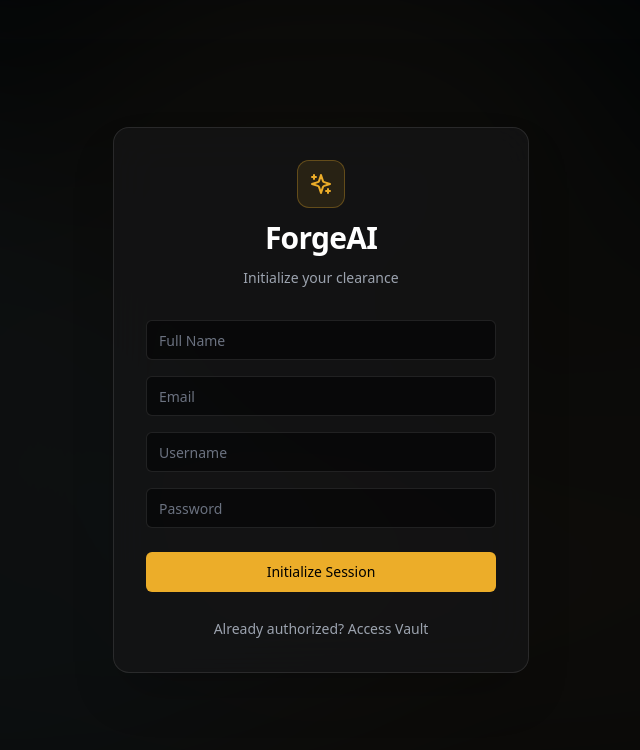
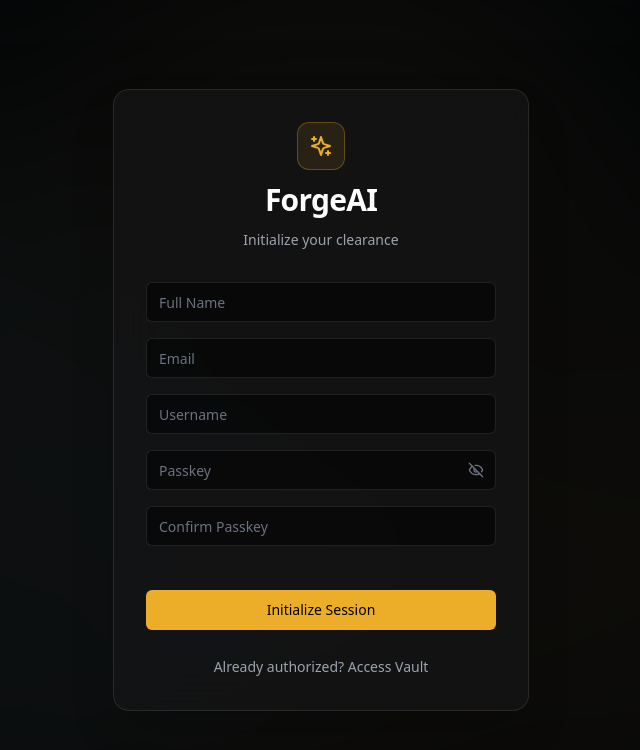
Before and after one commit to Forgingalex/forgeai, a Next.js app in the folder frontend/: page /login in a window 1280 px wide. Both pictures are taken after a click on the button "No clearance? Initialize here". Shown: the top 750 px of the page, without its empty margins (319-959 px from the left). Built offline with nearby package versions, Linux system fonts and the light colour scheme; no server answers.

Commit message:
feat: implement password visibility, confirmation, and recovery UI

```diff
--- a/frontend/app/login/page.tsx
+++ b/frontend/app/login/page.tsx
@@ -3,7 +3,7 @@
 import { useState } from 'react'
 import { useRouter } from 'next/navigation'
 import { motion, AnimatePresence } from 'framer-motion'
-import { Sparkles } from 'lucide-react'
+import { Sparkles, Eye, EyeOff } from 'lucide-react'
 import { Button } from '@/components/ui/button'
 import { Input } from '@/components/ui/input'
 import { apiPost } from '@/lib/api'
@@ -14,14 +14,22 @@ export default function LoginPage() {
   const [username, setUsername] = useState('')
   const [email, setEmail] = useState('')
   const [password, setPassword] = useState('')
+  const [confirmPassword, setConfirmPassword] = useState('')
+  const [showPassword, setShowPassword] = useState(false)
   const [fullName, setFullName] = useState('')
   const [error, setError] = useState('')
+  const [isForgotModalOpen, setIsForgotModalOpen] = useState(false)
   const router = useRouter()
   const { checkAuth } = useAuth()
 
   const handleSubmit = async (e: React.FormEvent) => {
     e.preventDefault()
     setError('')
+
+    if (!isLogin && password !== confirmPassword) {
+      setError('Passwords do not match')
+      return
+    }
 
     try {
       if (!isLogin) {
@@ -152,15 +160,56 @@ export default function LoginPage() {
               />
             </motion.div>
 
-            <motion.div layout>
+            <motion.div layout className="relative">
               <Input
-                type="password"
-                placeholder="Password"
+                type={showPassword ? "text" : "password"}
+                placeholder="Passkey"
                 value={password}
                 onChange={(e) => setPassword(e.target.value)}
                 required
-                className="bg-black/50 border-white/10 text-white placeholder:text-gray-500 focus-visible:ring-[#ecad29]"
+                className="bg-black/50 border-white/10 text-white placeholder:text-gray-500 focus-visible:ring-[#ecad29] pr-10"
               />
+              <button
+                type="button"
+                onClick={() => setShowPassword(!showPassword)}
+                className="absolute right-3 top-1/2 -translate-y-1/2 transition-colors hover:text-[#ecad29]"
+                style={{ color: showPassword ? '#ecad29' : '#6b7280' }}
+              >
+                {showPassword ? <Eye className="w-4 h-4" /> : <EyeOff className="w-4 h-4" />}
+              </button>
+            </motion.div>
+
+            <AnimatePresence mode="popLayout">
+              {!isLogin && (
+                <motion.div
+                  initial={{ opacity: 0, x: -20, height: 0 }}
+                  animate={{ opacity: 1, x: 0, height: 'auto' }}
+                  exit={{ opacity: 0, x: -20, height: 0 }}
+                  transition={{ duration: 0.3 }}
+                  className="relative overflow-hidden"
+                >
+                  <Input
+                    type={showPassword ? "text" : "password"}
+                    placeholder="Confirm Passkey"
+                    value={confirmPassword}
+                    onChange={(e) => setConfirmPassword(e.target.value)}
+                    required={!isLogin}
+                    className="bg-black/50 border-white/10 text-white placeholder:text-gray-500 focus-visible:ring-[#ecad29]"
+                  />
+                </motion.div>
+              )}
+            </AnimatePresence>
+
+            <motion.div layout className="flex justify-end pt-1">
+              {isLogin && (
+                <button
+                  type="button"
+                  onClick={() => setIsForgotModalOpen(true)}
+                  className="text-xs text-gray-500 hover:text-[#ecad29] transition-colors"
+                >
+                  Forgot Passkey?
+                </button>
+              )}
             </motion.div>
 
             <motion.div layout className="pt-2">
@@ -177,7 +226,11 @@ export default function LoginPage() {
           <motion.div layout className="mt-6 text-center">
             <button
               type="button"
-              onClick={() => setIsLogin(!isLogin)}
+              onClick={() => {
+                setIsLogin(!isLogin)
+                setError('')
+                setConfirmPassword('')
+              }}
               className="text-sm text-gray-400 hover:text-[#ecad29] transition-colors"
             >
               {isLogin ? "No clearance? Initialize here" : 'Already authorized? Access Vault'}
@@ -185,6 +238,37 @@ export default function LoginPage() {
           </motion.div>
         </motion.div>
       </div>
+
+      <AnimatePresence>
+        {isForgotModalOpen && (
+          <motion.div
+            initial={{ opacity: 0 }}
+            animate={{ opacity: 1 }}
+            exit={{ opacity: 0 }}
+            className="fixed inset-0 z-50 flex items-center justify-center bg-black/60 backdrop-blur-sm p-4"
+          >
+            <motion.div
+              initial={{ scale: 0.95, opacity: 0 }}
+              animate={{ scale: 1, opacity: 1 }}
+              exit={{ scale: 0.95, opacity: 0 }}
+              className="w-full max-w-sm rounded-2xl border border-white/10 p-6 shadow-2xl"
+              style={{ backgroundColor: 'rgba(22, 22, 24, 0.9)' }}
+            >
+              <h2 className="text-xl font-bold text-white mb-2">Access Recovery</h2>
+              <p className="text-sm text-gray-300 mb-6">
+                Password recovery is restricted. Please contact the System Administrator to reset your forged identity.
+              </p>
+              <Button
+                onClick={() => setIsForgotModalOpen(false)}
+                className="w-full text-black hover:bg-[#d99d25] transition-colors"
+                style={{ backgroundColor: '#ecad29' }}
+              >
+                Acknowledge
+              </Button>
+            </motion.div>
+          </motion.div>
+        )}
+      </AnimatePresence>
     </div>
   )
 }
```
